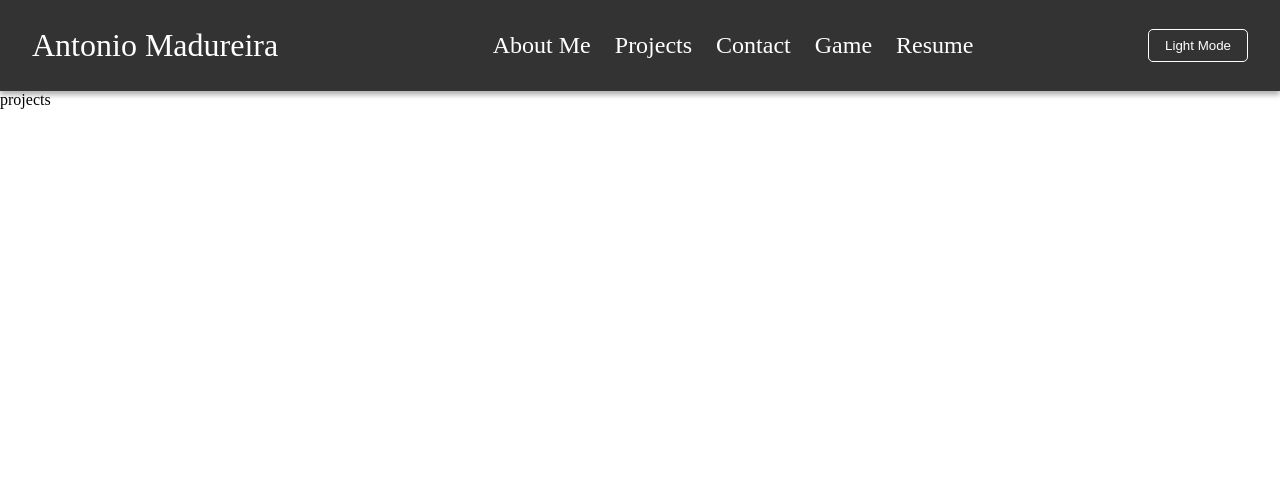
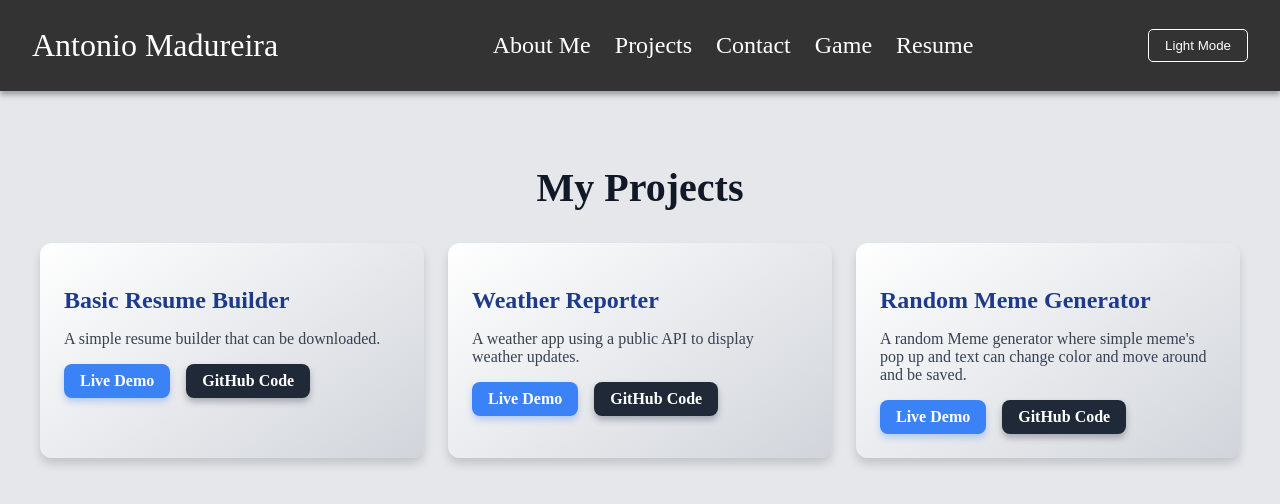
Before and after one commit to AntonioMadureira22/myportfolio2024, a React (Create React App) app: page /projects in a window 1280 px wide. Shown: the top 504 px of the page. Built offline with nearby package versions, Linux system fonts and the light colour scheme; the HTML template or start-up script is replaced by a standard one; a web font is replaced by a local one.

Commit message:
added in some projects and styling

```diff
--- a/src/components/mywork/projects.css
+++ b/src/components/mywork/projects.css
@@ -0,0 +1,105 @@
+/* General Section Styling */
+.projects-section {
+    min-height: 100vh;
+    background-color: #e5e7eb; /* Light gray for background contrast */
+    padding: 2.5rem 1rem;
+  }
+
+  .container {
+    max-width: 1200px;
+    margin: 0 auto;
+  }
+
+  .section-title {
+    font-size: 2.5rem;
+    font-weight: bold;
+    text-align: center;
+    color: #111827; /* Darker text for better readability */
+    margin-bottom: 2rem;
+  }
+
+  /* Grid Layout */
+  .projects-grid {
+    display: grid;
+    grid-template-columns: repeat(auto-fit, minmax(300px, 1fr));
+    gap: 1.5rem;
+  }
+
+  /* Project Card */
+  .project-card {
+    background: linear-gradient(145deg, #ffffff, #d1d5db); /* Subtle gradient for depth */
+    border-radius: 12px;
+    box-shadow: 0 6px 10px rgba(0, 0, 0, 0.15); /* Stronger shadow for contrast */
+    transition: transform 0.3s ease, box-shadow 0.3s ease;
+  }
+
+  .project-card:hover {
+    transform: scale(1.05);
+    box-shadow: 0 8px 15px rgba(0, 0, 0, 0.2); /* Enhanced shadow on hover */
+  }
+
+  .project-content {
+    padding: 1.5rem;
+  }
+
+  .project-title {
+    font-size: 1.5rem;
+    font-weight: 700;
+    color: #1e3a8a; /* Deep blue for a stronger contrast */
+    margin-bottom: 0.75rem;
+  }
+
+  .project-description {
+    font-size: 1rem;
+    color: #374151; /* Neutral dark gray for readability */
+    margin-bottom: 1rem;
+  }
+
+  /* Buttons */
+  .project-links {
+    display: flex;
+    gap: 1rem;
+  }
+
+  .live-demo-button,
+  .github-button {
+    padding: 0.5rem 1rem;
+    border-radius: 8px;
+    font-weight: 600;
+    text-decoration: none;
+    text-align: center;
+    transition: background-color 0.3s ease, transform 0.2s ease;
+  }
+
+  .live-demo-button {
+    background-color: #3b82f6; /* Bright blue */
+    color: #ffffff;
+    box-shadow: 0 4px 6px rgba(59, 130, 246, 0.3); /* Shadow for button depth */
+  }
+
+  .live-demo-button:hover {
+    background-color: #2563eb; /* Darker blue on hover */
+    transform: translateY(-2px);
+  }
+
+  .github-button {
+    background-color: #1f2937; /* Deep gray for contrast */
+    color: #ffffff;
+    box-shadow: 0 4px 6px rgba(31, 41, 55, 0.3); /* Shadow for button depth */
+  }
+
+  .github-button:hover {
+    background-color: #111827; /* Even darker gray on hover */
+    transform: translateY(-2px);
+  }
+
+  /* Responsive Design */
+  @media (max-width: 768px) {
+    .section-title {
+      font-size: 2rem;
+    }
+
+    .project-card {
+      margin: 0 auto;
+    }
+  }
--- a/src/components/mywork/projects.jsx
+++ b/src/components/mywork/projects.jsx
@@ -1,9 +1,64 @@
-import React from 'react'
+import React from "react";
+import "./projects.css";
 
-function projects() {
+const projects = [
+  {
+    title: "Basic Resume Builder",
+    description: "A simple resume builder that can be downloaded.",
+    liveLink: "https://basicresumebuilder.netlify.app/",
+    githubLink: "https://github.com/your-username/tic-tac-toe",
+  },
+  {
+    title: "Weather Reporter",
+    description: "A weather app using a public API to display weather updates.",
+    liveLink: "https://forecastingdays.netlify.app/",
+    githubLink: "https://github.com/AntonioMadureira22/What-s-the-weather",
+  },
+  {
+    title: "Random Meme Generator",
+    description: "A random Meme generator where simple meme's pop up and text can change color and move around and be saved.",
+    liveLink: "https://silly-valkyrie-e48ff3.netlify.app/",
+    githubLink: "https://github.com/AntonioMadureira22/meme-generator",
+  },
+
+];
+
+const Projects = () => {
   return (
-    <div>projects</div>
-  )
-}
+    <section className="projects-section">
+      <div className="container">
+        <h1 className="section-title">My Projects</h1>
+        <div className="projects-grid">
+          {projects.map((project, index) => (
+            <div key={index} className="project-card">
+              <div className="project-content">
+                <h2 className="project-title">{project.title}</h2>
+                <p className="project-description">{project.description}</p>
+                <div className="project-links">
+                  <a
+                    href={project.liveLink}
+                    target="_blank"
+                    rel="noopener noreferrer"
+                    className="live-demo-button"
+                  >
+                    Live Demo
+                  </a>
+                  <a
+                    href={project.githubLink}
+                    target="_blank"
+                    rel="noopener noreferrer"
+                    className="github-button"
+                  >
+                    GitHub Code
+                  </a>
+                </div>
+              </div>
+            </div>
+          ))}
+        </div>
+      </div>
+    </section>
+  );
+};
 
-export default projects
+export default Projects;
```
